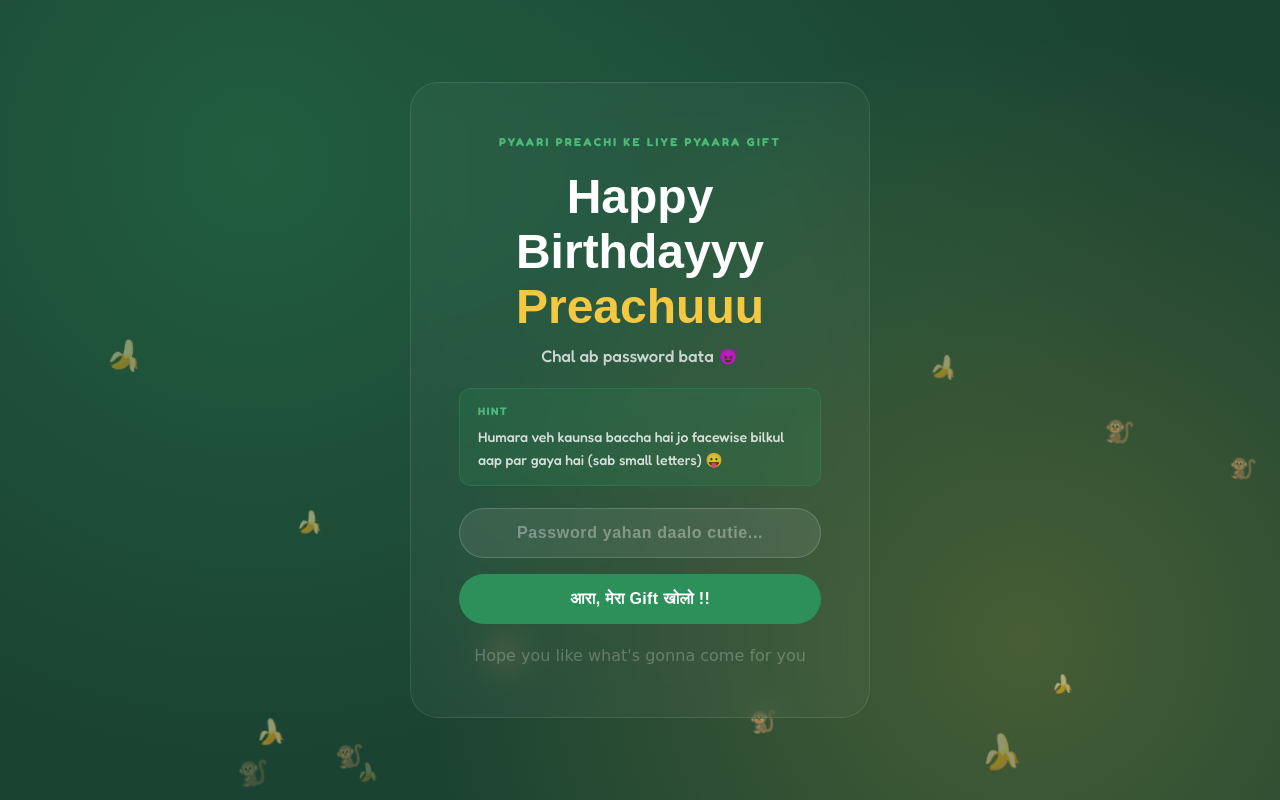
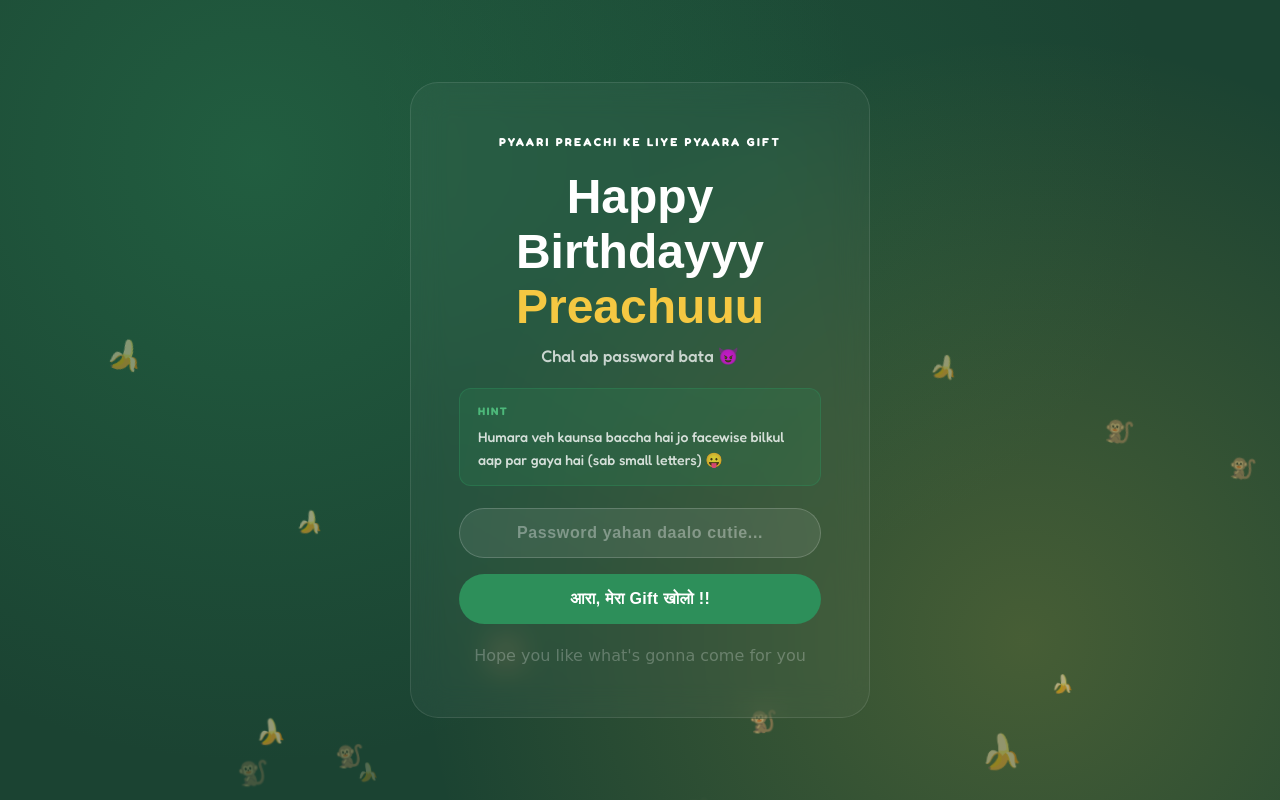
Before and after one commit to turtle2102/preachibirthday, a plain HTML site: page index.html in a window 1280 px wide. Drawn offline with Linux system fonts and the light colour scheme.

Commit message:
Update style.css

```diff
--- a/style.css
+++ b/style.css
@@ -98,7 +98,7 @@ body {
   font-weight: 700;
   letter-spacing: 0.2em;
   text-transform: uppercase;
-  color: var(--green-lt);
+  color: var(--white);
   margin-bottom: 20px;
 }
 
```
